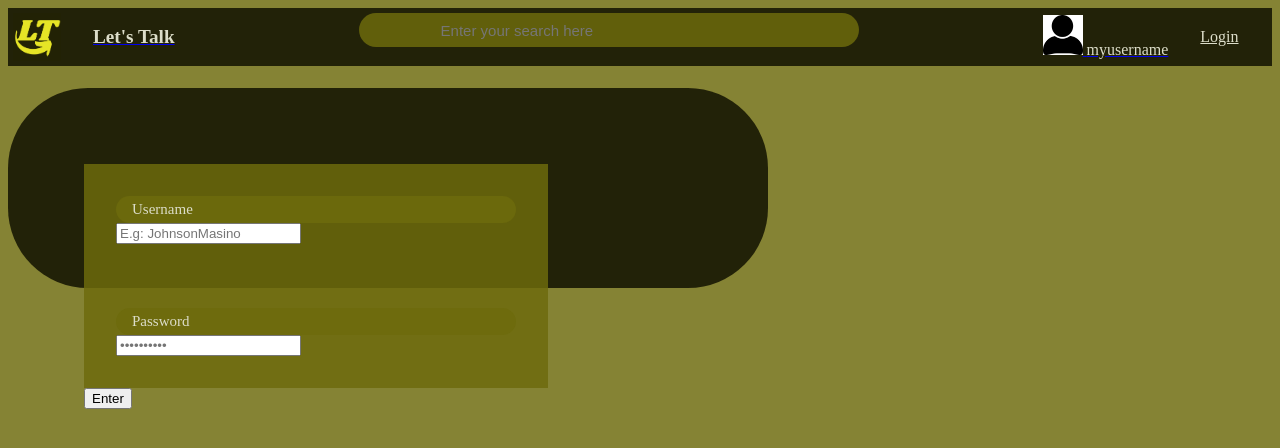
After one commit to JohnsonMasino/Connect, a Django app: page /login/ in a window 1280 px wide. The commit adds this page. Shown: the top 448 px of the page. Run offline with Django 4.2, Linux system fonts and the light colour scheme.

Commit message:
Adding Login Template

```diff
--- a/base/urls.py
+++ b/base/urls.py
@@ -3,4 +3,5 @@ from . import views
 
 urlpatterns = [
     path('', views.Home, name='home'),
+    path('login/', views.Login, name='login'),
 ]
--- a/base/views.py
+++ b/base/views.py
@@ -4,3 +4,7 @@ from django.shortcuts import render
 def Home(request):
     context = {}
     return render(request, 'letstalk/main.html', context)
+
+def Login(request):
+    context = {}
+    return render(request, 'letstalk/login.html', context)
--- /dev/null
+++ b/letstalk/Templates/letstalk/login.html
@@ -0,0 +1,25 @@
+{% extends 'letstalk/main.html' %}
+
+{% block content %}
+<main class="login-first">
+    <div class="login-second">
+        <div class="username-container">
+            <div class="username">
+                <label>Username</label>
+                <input class="" name="username" type="text" placeholder="E.g: JohnsonMasino">
+            </div>
+        </div>
+        <div class="password-container">
+            <div class="password">
+                <label>Password</label>
+                <input
+                class=""
+                name="password"
+                type="password"
+                placeholder="&bull;&bull;&bull;&bull;&bull;&bull;&bull;&bull;&bull;&bull;">
+            </div>
+        </div>
+        <button class="login-button" type="submit">Enter</button>
+    </div>
+</main>
+{% endblock content %}
--- a/letstalk/Templates/letstalk/main.html
+++ b/letstalk/Templates/letstalk/main.html
@@ -10,8 +10,8 @@
     <header class="header">
         {% include 'letstalk/navbar.html' %}
     </header>
+    {% block content %}
 
-    <main>
-    </main>
+    {% endblock content %}
 </body>
 </html>
--- a/letstalk/Templates/letstalk/navbar.html
+++ b/letstalk/Templates/letstalk/navbar.html
@@ -34,10 +34,10 @@
             <div class="profile">
                 <a href="{% url 'home' %}">
                     <img src="{% static 'images/profile.jpg' %}">
-                    <span>JohnsonMasino</span>>
+                    <span>myusername</span>
                 </a>
             </div>
-            <a href="{% url 'home' %}">Login</a>
+            <a href="{% url 'login' %}">Login</a>
             {% endif %}
         </nav>
 
--- a/letstalk/static/styles/style.css
+++ b/letstalk/static/styles/style.css
@@ -1,6 +1,6 @@
 :root {
     --text-color-t1: rgb(220, 221, 201);
-    --header-color: rgba(18, 18, 2, 0.915);
+    --header-color: rgba(21, 21, 3, 0.878);
     --background-color: rgba(110, 107, 13, 0.837);
 }
 
@@ -83,5 +83,45 @@
     height: 5rem;
 }
 .body {
-    background-color: var(--mbackground-color);
+    background-color: var(--background-color);
 }
+
+/*-----------------------
+[[[  Login Section ]]]
+------------------------*/
+
+.login-first {
+    padding: 60px;
+    width: 40rem;
+    height: 5rem;
+    display: flex;
+    align-items: baseline;
+    border-radius: 5rem;
+    background-color: var(--header-color);
+}
+.login-second {
+    padding: 1rem;
+}
+.username,
+.password {
+    font-size: 15px;
+    width: 25rem;
+    background: transparent;
+    border: none;
+    outline: none;
+    color: var(--text-color-t1);
+}
+.username-container,
+.password-container {
+    padding: 2rem;
+    background-color: var(--background-color);
+}
+.password > label,
+.username > label {
+    background-color: var(--background-color);
+    padding: 5px 1rem;
+    display: flex;
+    align-items: center;
+    gap: 1rem;
+    border-radius: 35px;
+}
```
